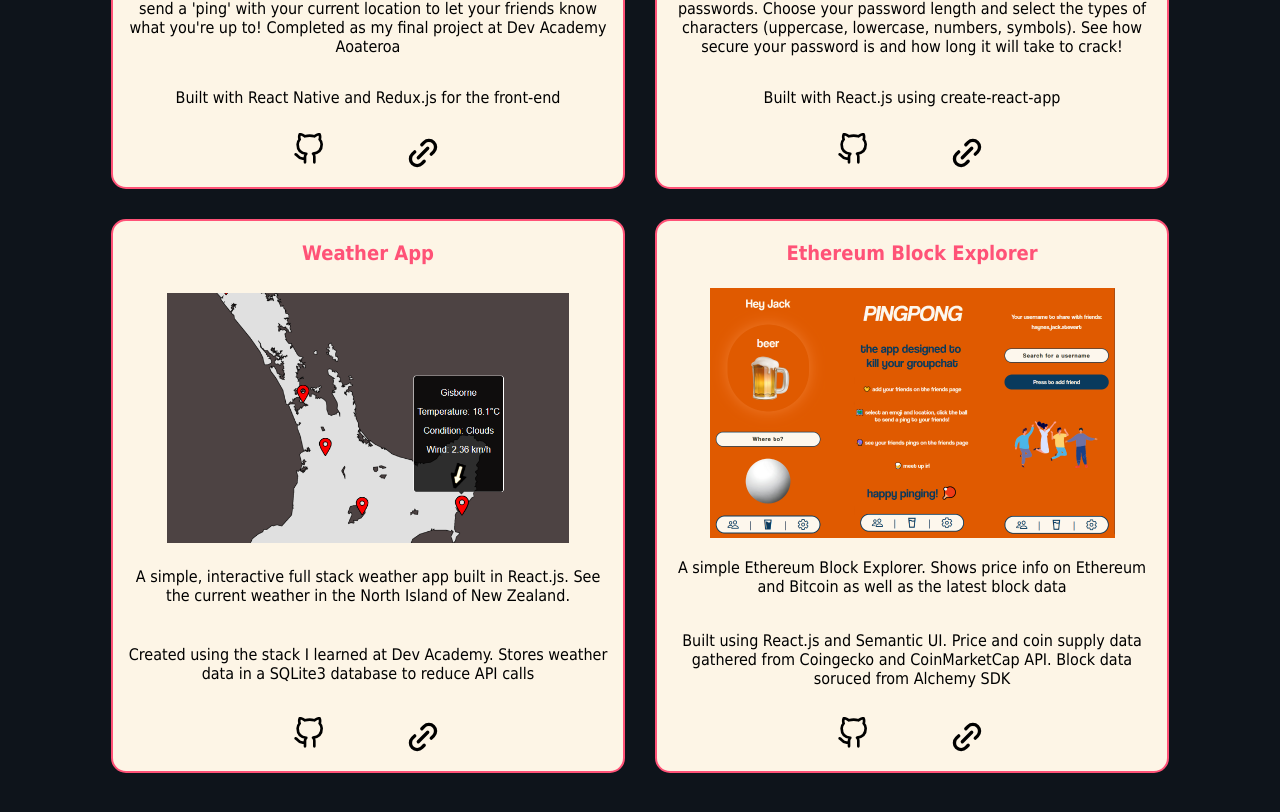
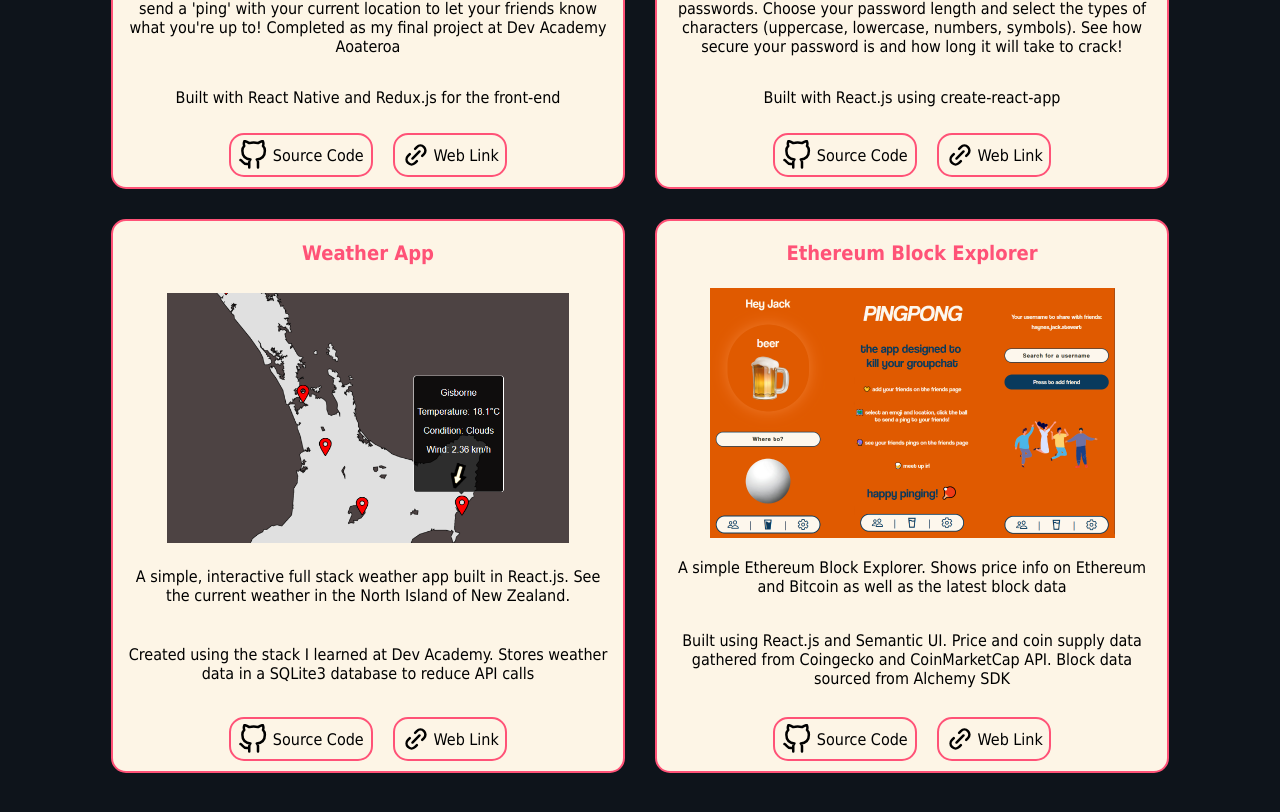
Before and after one commit to J-Haynes/portfolio, a React (Create React App) app: page / in a window 1280 px wide. Shown: the part 1100-1912 px from the top of the page. Built offline with nearby package versions, Linux system fonts and the light colour scheme.

Commit message:
adds sourcecode and weblink buttons to project component

```diff
--- a/src/Components/Portfolio.jsx
+++ b/src/Components/Portfolio.jsx
@@ -12,7 +12,6 @@ export default function Portfolio() {
     <div className="container">
       <div className="portfolio-div">
         {projects.map((project) => {
-          console.log(project.description)
           return (
             <Project
               key={project.title}
--- a/src/Components/Project.jsx
+++ b/src/Components/Project.jsx
@@ -1,4 +1,6 @@
 import React from 'react'
+import SourceCodeButton from './SourceCodeButton'
+import WebLinkButton from './WebLinkButton'
 import { githubSvg, linkSvg } from '../svgs'
 
 export default function Project(props) {
@@ -15,12 +17,8 @@ export default function Project(props) {
       <p>{description}</p>
       <p>{description2}</p>
       <div className="links-div">
-        <a href={sourcecode} target="_blank" rel="noreferrer">
-          {githubSvg('black', 32)}
-        </a>
-        <a href={url} target="_blank" rel="noreferrer">
-          {linkSvg(40)}
-        </a>
+        <SourceCodeButton sourcecode={sourcecode} />
+        <WebLinkButton url={url} />
       </div>
     </div>
   )
--- /dev/null
+++ b/src/Components/SourceCodeButton.jsx
@@ -0,0 +1,14 @@
+import React from 'react'
+
+import { githubSvg } from '../svgs'
+
+export default function SourceCodeButton(props) {
+  const { sourcecode } = props
+  return (
+    <div className="sourcecode">
+      <a href={sourcecode} target="_blank" rel="noreferrer">
+        {githubSvg('black', 30)} <span>Source Code</span>
+      </a>
+    </div>
+  )
+}
--- /dev/null
+++ b/src/Components/WebLinkButton.jsx
@@ -0,0 +1,14 @@
+import React from 'react'
+
+import { linkSvg } from '../svgs'
+
+export default function WebLinkButton(props) {
+  const { url } = props
+  return (
+    <div className="weblink">
+      <a href={url} target="_blank" rel="noreferrer">
+        {linkSvg(30)} <span>Web Link</span>
+      </a>
+    </div>
+  )
+}
--- a/src/index.css
+++ b/src/index.css
@@ -83,11 +83,11 @@ img {
   object-fit: contain;
 }
 
+
 .links-div {
   position: relative;
   display: flex;
   justify-content: space-between;
-  width: 150px;
   margin: 10px auto;
 }
 
@@ -123,6 +123,13 @@ h4 {
   font-size: 20px;
   padding: 20px 0px;
   display: block;
+}
+
+
+img:hover {
+  .project-title {
+    color: black
+  }
 }
 
 li {
@@ -184,6 +191,38 @@ svg:hover {
   margin: auto;
 }
 
+.sourcecode a, .sourcecode a:visited {
+  display: flex;
+  justify-content: space-around;
+  width: 130px;
+  align-items: center;
+  text-decoration: none;
+  color: black;
+  border: 2px solid #ff5277;
+  border-radius: 15px;
+  padding: 5px;
+}
+
+.weblink a, .weblink a:visited {
+  display: flex;
+  justify-content: space-around;
+  width: 100px;
+  align-items: center;
+  text-decoration: none;
+  color: black;
+  border: 2px solid #ff5277;
+  border-radius: 15px;
+  padding: 5px;
+}
+
+.weblink a:hover, .sourcecode a:hover{
+  border: 2px solid black;
+}
+
+.sourcecode, .weblink {
+  padding:0px 10px;
+}
+
 @media only screen and (max-width: 768px) {
   .navbar {
     visibility:hidden
--- a/src/projects.json
+++ b/src/projects.json
@@ -29,7 +29,7 @@
       "url": "https://jack-eth-app.vercel.app/",
       "photo": "./ping.png",
       "description": "A simple Ethereum Block Explorer. Shows price info on Ethereum and Bitcoin as well as the latest block data",
-      "description2": "Built using React.js and Semantic UI. Price and coin supply data gathered from Coingecko and CoinMarketCap API. Block data soruced from Alchemy SDK"
+      "description2": "Built using React.js and Semantic UI. Price and coin supply data gathered from Coingecko and CoinMarketCap API. Block data sourced from Alchemy SDK"
     }
   ]
 }
```
